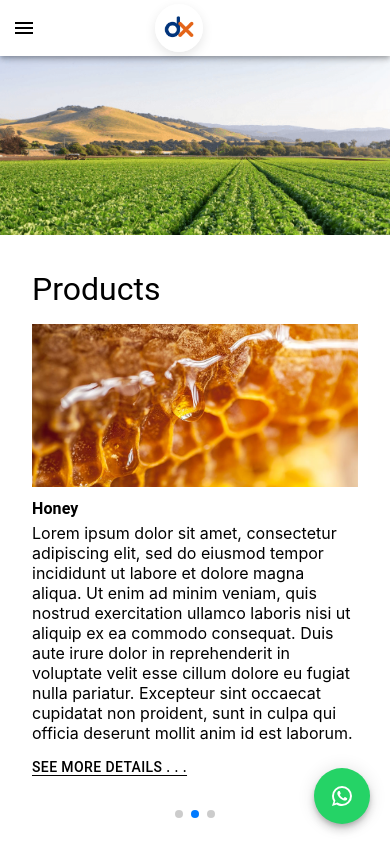
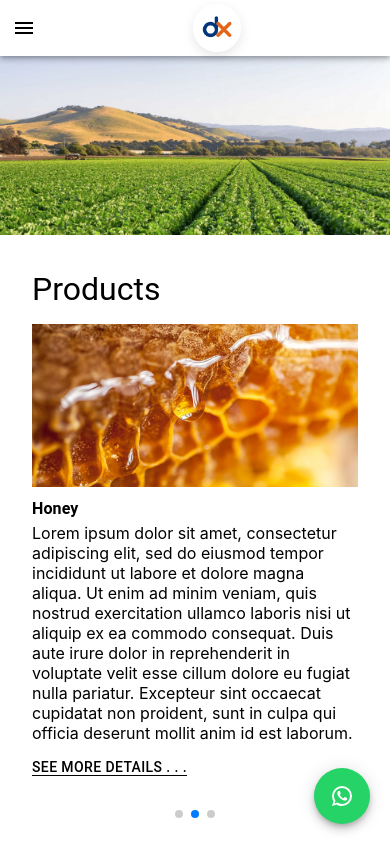
Before and after one commit to bimaaghafara/dxpor, a Next.js app: page / in a window 390 px wide. Shown: the top 844 px of the page. Built offline with nearby package versions, Linux system fonts and the light colour scheme.

Commit message:
fix mobile logo spaces

```diff
--- a/src/components/nav/index.tsx
+++ b/src/components/nav/index.tsx
@@ -15,7 +15,8 @@ import WhatsAppIcon from '@mui/icons-material/WhatsApp';
 import EmailIcon from '@mui/icons-material/Email';
 
 type ILogoProps = {
-    sx?: SxProps
+    sx?: SxProps;
+    rootStyle?: React.CSSProperties;
 }
 
 const links = [
@@ -31,8 +32,8 @@ const links = [
     { href: '/contact', label: 'contact' },
 ];
 
-const Logo = ({ sx }: ILogoProps) => (
-    <Link href="/" >
+const Logo = ({ sx, rootStyle }: ILogoProps) => (
+    <Link href="/" style={rootStyle}>
         <Box
             sx={{
                 borderRadius: '99px',
@@ -68,16 +69,7 @@ const MobileDrawer = () => {
             >
                 <MenuIcon />
             </IconButton>
-            <Logo sx={{
-                ml: {
-                    xs: 'calc(50vw - 100px)',
-                    md: 0
-                },
-                mr: {
-                    xs: '0',
-                    md: '12px',
-                }
-            }}/>
+            <Logo rootStyle={{ margin: 'auto' }} />
             <Drawer
                 anchor={'left'}
                 open={open}
```
